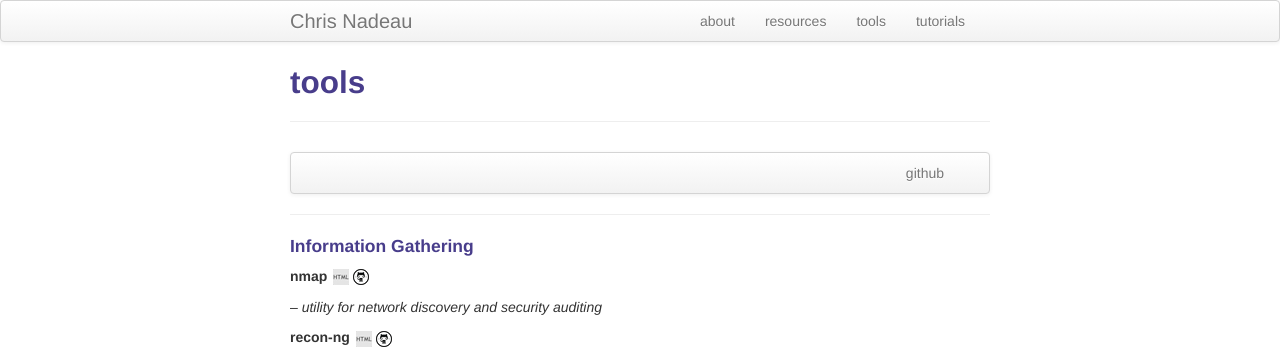
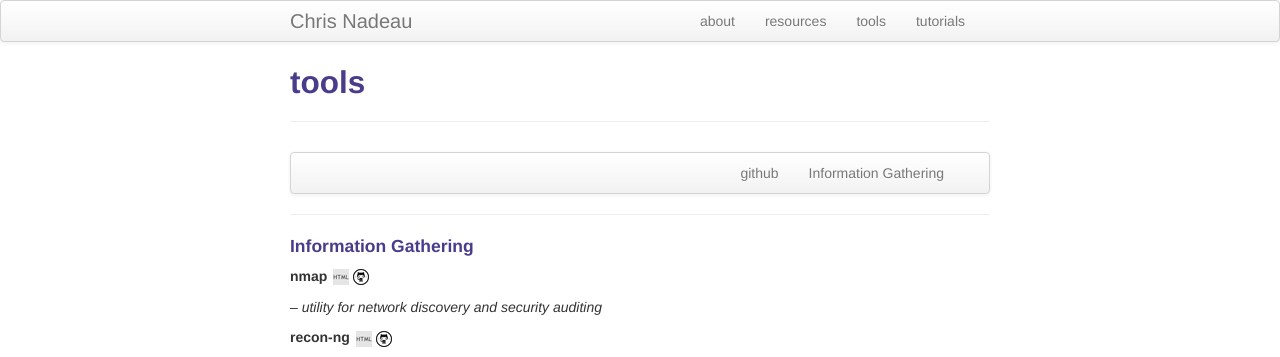
Before and after one commit to dynamicparallax/dynamicparallax.github.io, a Jekyll site: the page built from pages/tools.md, in a window 1280 px wide. Shown: the top 357 px of the page. Built offline with Jekyll 4.4.1, drawn with Linux system fonts in a browser that asks for light colours.

Commit message:
Update tools.md

```diff
--- a/pages/tools.md
+++ b/pages/tools.md
@@ -8,13 +8,14 @@ description: Infosec Tools
     <div class="navbar-inner">
         <ul class="nav">
             <li><a href="https://github.com/dynamicparallax?tab=repositories">github</a></li>
+            <li><a href="#Information Gathering">Information Gathering</a></li>
         </ul>
     </div>
 </div>
 
 ---
 
-#### Information Gathering
+#### <a name="Information Gathering"></a>Information Gathering
 
 ##### nmap <a href="https://nmap.org/" target="_blank">![html](icons16/html-icon.png)</a><a href="https://github.com/dynamicparallax/toolcheatsheets/blob/master/nmap" target="_blank">![git](icons16/github-icon.png)</a>
 -- *utility for network discovery and security auditing*
```
